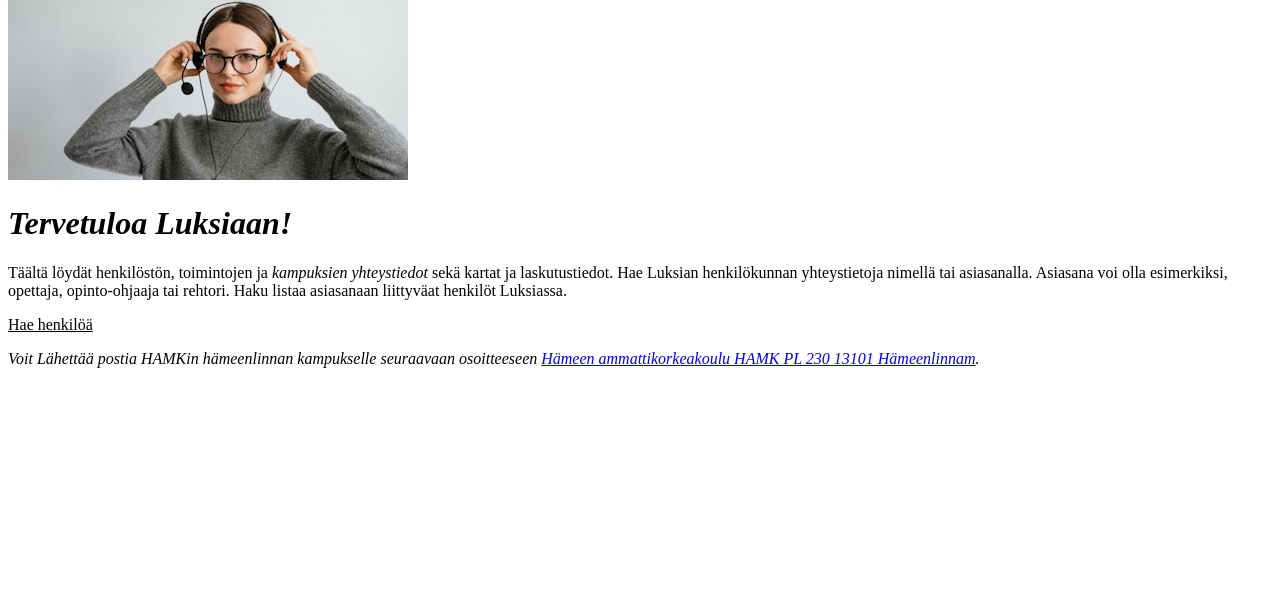
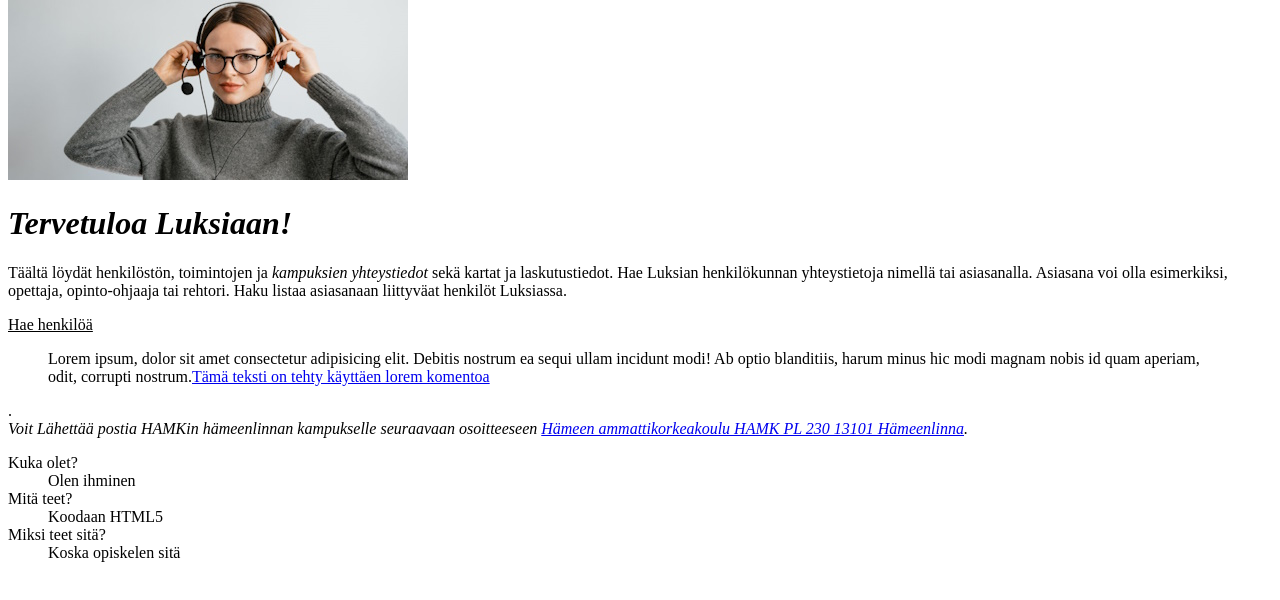
Before and after one commit to Tupolaa/HTML5, a plain HTML site: page Exercise2.html in a window 1280 px wide. Shown: the part 104-704 px from the top of the page. Drawn offline with Linux system fonts and the light colour scheme.

Commit message:
blockquote

```diff
--- a/Exercise2.html
+++ b/Exercise2.html
@@ -22,13 +22,28 @@
             Asiasana voi olla esimerkiksi, opettaja, opinto-ohjaaja tai rehtori. Haku listaa asiasanaan liittyväat henkilöt Luksiassa.</p>
     <p><u>Hae henkilöä</u></p>
 
+    <blockquote>Lorem ipsum, dolor sit amet consectetur adipisicing elit. Debitis nostrum ea sequi ullam incidunt modi! Ab optio blanditiis,
+        harum minus hic modi magnam nobis id quam aperiam, odit, corrupti nostrum.<a href="https://www.lipsum.com/feed/html" target="_blank">Tämä teksti on tehty käyttäen lorem komentoa</a></blockquote>
+
     </main>
-
+    <!-- exercise 3: Validation & Adding More Elements -->.
 
     <address>
         Voit Lähettää postia HAMKin hämeenlinnan kampukselle seuraavaan osoitteeseen
-        <a href="https://www.hamk.fi/tietoa-hamkista/kampukset-ja-kartat/" target="_blank">Hämeen ammattikorkeakoulu HAMK PL 230 13101 Hämeenlinnam</a>.<br />
+        <a href="https://www.hamk.fi/tietoa-hamkista/kampukset-ja-kartat/" target="_blank">Hämeen ammattikorkeakoulu HAMK PL 230 13101 Hämeenlinna</a>.
 
       </address>
+
+
+      <dl>
+        <dt>Kuka olet?</dt>
+            <dd>Olen ihminen</dd>
+        <dt>Mitä teet?</dt>
+            <dd>Koodaan HTML5</dd>
+        <dt>Miksi teet sitä?</dt>
+            <dd>Koska opiskelen sitä</dd>
+      </dl>
+
+
 </body>
 </html>
```
